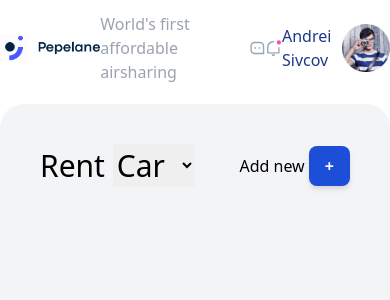
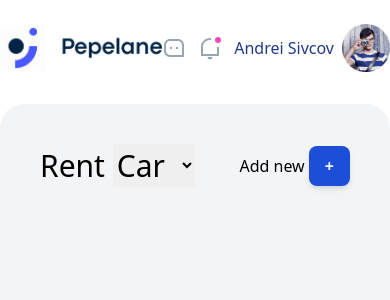
Before and after one commit to Siwaaa/training-rent-a-car, a Vue app: page /#/ in a window 390 px wide. Shown: the top 300 px of the page. Built offline with nearby package versions, Linux system fonts and the light colour scheme.

Commit message:
Оптимизация HEADER под мобильное устройство

```diff
--- a/src/components/Header.vue
+++ b/src/components/Header.vue
@@ -3,7 +3,7 @@
     <router-link to="/"
       ><img class="object-contain h-12" src="@/assets/img/logo.png"
     /></router-link>
-    <span class="text-gray-400 font-light"
+    <span class="text-gray-400 font-light hidden md:block"
       >World's first affordable airsharing</span
     >
     <div class="flex justify-between items-center w-60">
--- a/src/layouts/DashboardLayout.vue
+++ b/src/layouts/DashboardLayout.vue
@@ -1,5 +1,5 @@
 <template>
-  <div class="font-sans container mx-auto mb-5">
+  <div class="font-sans sm:container sm:mx-auto mb-5">
     <Header />
     <div class="w-full h-screen bg-gray-100 rounded-3xl p-10">
       <router-view />
```
